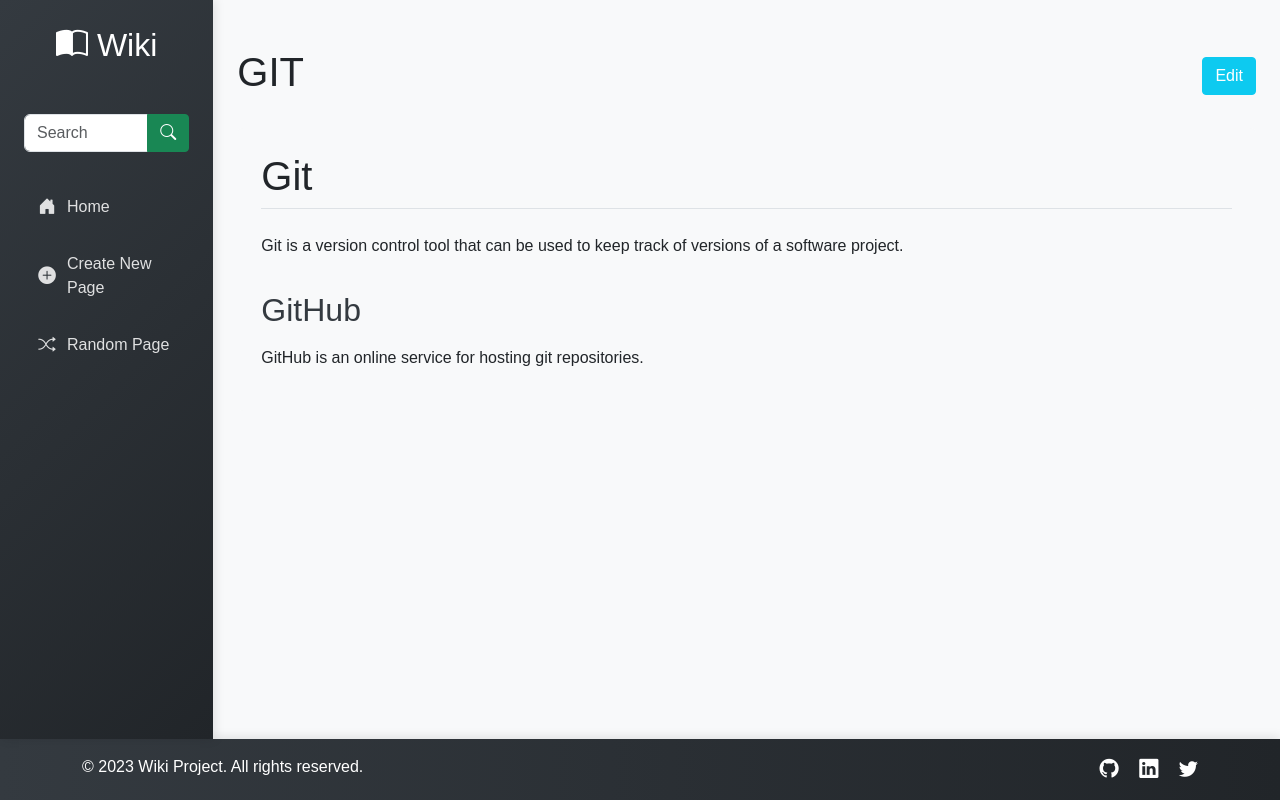
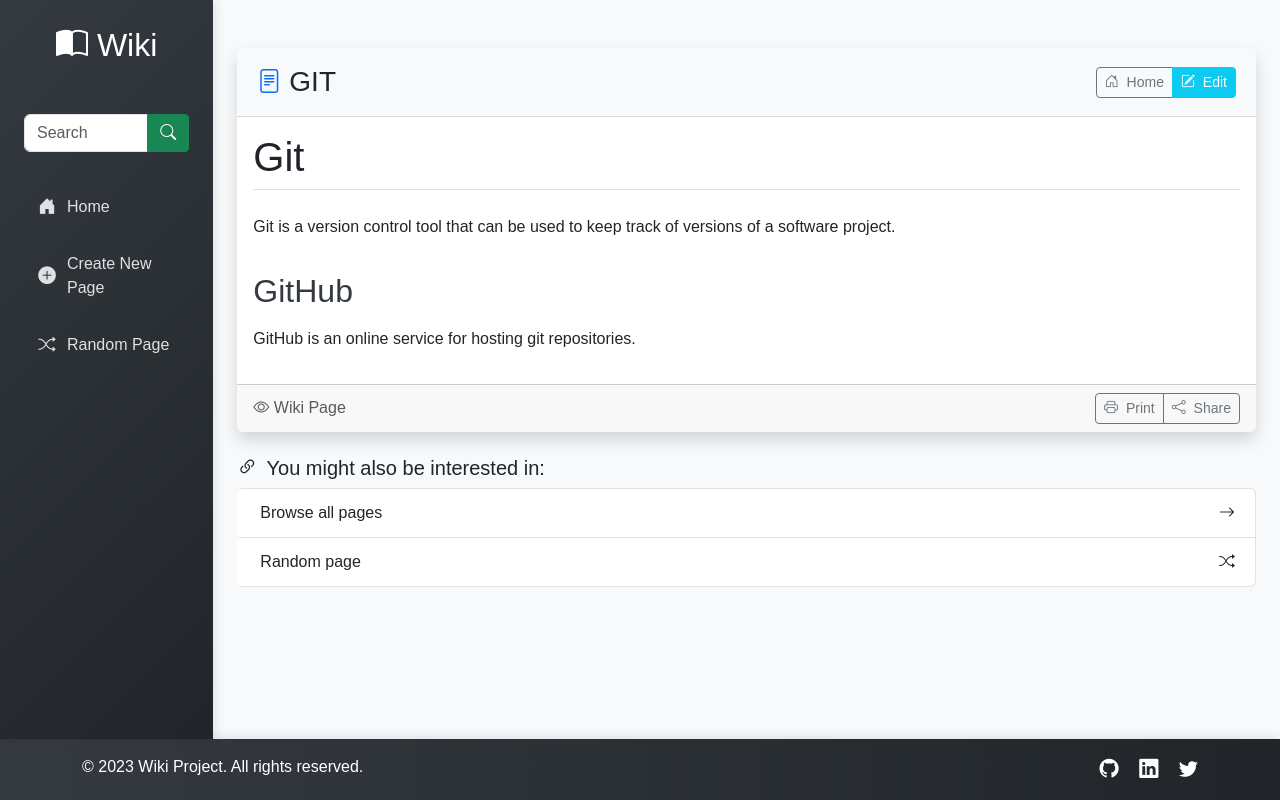
Before and after one commit to sandovaldavid/project-01-wiki, a Django app: page /random in a window 1280 px wide. Run offline with Django 3.2, Linux system fonts and the light colour scheme.

Commit message:
💄 Enhance entry page layout with card design, improved navigation, and share functionality

```diff
--- a/encyclopedia/templates/encyclopedia/entry/index.html
+++ b/encyclopedia/templates/encyclopedia/entry/index.html
@@ -1,19 +1,78 @@
-{% extends "encyclopedia/layout.html" %}
+{% extends 'encyclopedia/layout.html' %}
 
-{% block title %} {{ title }}{%endblock %}
+{% block title %}
+    {{ title }}
+{% endblock %}
 
 {% block body %}
-<div class="container mt-4">
-    <div class="d-flex justify-content-between align-items-center mb-4">
-        <h1 class="text-dark">{{ title }}</h1>
-        <button
-            id="edit"
-            class="btn btn-primary"
-            onclick="location.href='{% url 'edit_page' title %}'"
-        >
-            Edit
-        </button>
+    <div class="container mt-4">
+        <div class="card shadow">
+            <div class="card-header bg-light d-flex justify-content-between align-items-center py-3">
+                <div class="d-flex align-items-center">
+                    <i class="bi bi-file-text me-2 text-primary fs-4"></i>
+                    <h1 class="mb-0 fs-3">{{ title }}</h1>
+                </div>
+                <div class="btn-group">
+                    <a href="{% url 'index' %}" class="btn btn-outline-secondary btn-sm"><i class="bi bi-house-door me-1"></i> Home</a>
+                    <a href="{% url 'edit_page' title %}" class="btn btn-primary btn-sm"><i class="bi bi-pencil-square me-1"></i> Edit</a>
+                </div>
+            </div>
+            <div class="card-body">
+                <div class="content">{{ content|safe }}</div>
+            </div>
+            <div class="card-footer text-muted d-flex justify-content-between align-items-center">
+                <span><i class="bi bi-eye"></i> Wiki Page</span>
+                <div class="btn-group">
+                    <button class="btn btn-sm btn-outline-secondary" onclick="window.print()"><i class="bi bi-printer me-1"></i> Print</button>
+                    <button class="btn btn-sm btn-outline-secondary" id="share-button"><i class="bi bi-share me-1"></i> Share</button>
+                </div>
+            </div>
+        </div>
+
+        <!-- Related pages placeholder - Could be dynamically populated if you have related content -->
+        <div class="mt-4">
+            <h5><i class="bi bi-link-45deg me-1"></i> You might also be interested in:</h5>
+            <div class="list-group">
+                <a href="{% url 'index' %}" class="list-group-item list-group-item-action d-flex justify-content-between align-items-center">
+                    Browse all pages
+                    <i class="bi bi-arrow-right"></i>
+                </a>
+                <a href="{% url 'random_page' %}" class="list-group-item list-group-item-action d-flex justify-content-between align-items-center">
+                    Random page
+                    <i class="bi bi-shuffle"></i>
+                </a>
+            </div>
+        </div>
     </div>
-    <div class="content bg-light p-4 rounded">{{ content|safe }}</div>
-</div>
+
+    <script>
+        // Simple share functionality
+        document.getElementById('share-button').addEventListener('click', function () {
+            if (navigator.share) {
+                navigator
+                    .share({
+                        title: '{{ title }}',
+                        text: 'Check out this wiki page about {{ title }}',
+                        url: window.location.href,
+                    })
+                    .catch(console.error);
+            } else {
+                // Fallback - copy to clipboard
+                const tempInput = document.createElement('input');
+                tempInput.value = window.location.href;
+                document.body.appendChild(tempInput);
+                tempInput.select();
+                document.execCommand('copy');
+                document.body.removeChild(tempInput);
+
+                // Show feedback
+                const btn = this;
+                const originalText = btn.innerHTML;
+                btn.innerHTML = '<i class="bi bi-clipboard-check me-1"></i> Copied!';
+                setTimeout(() => {
+                    btn.innerHTML = originalText;
+                }, 2000);
+            }
+        });
+    </script>
 {% endblock %}
```
